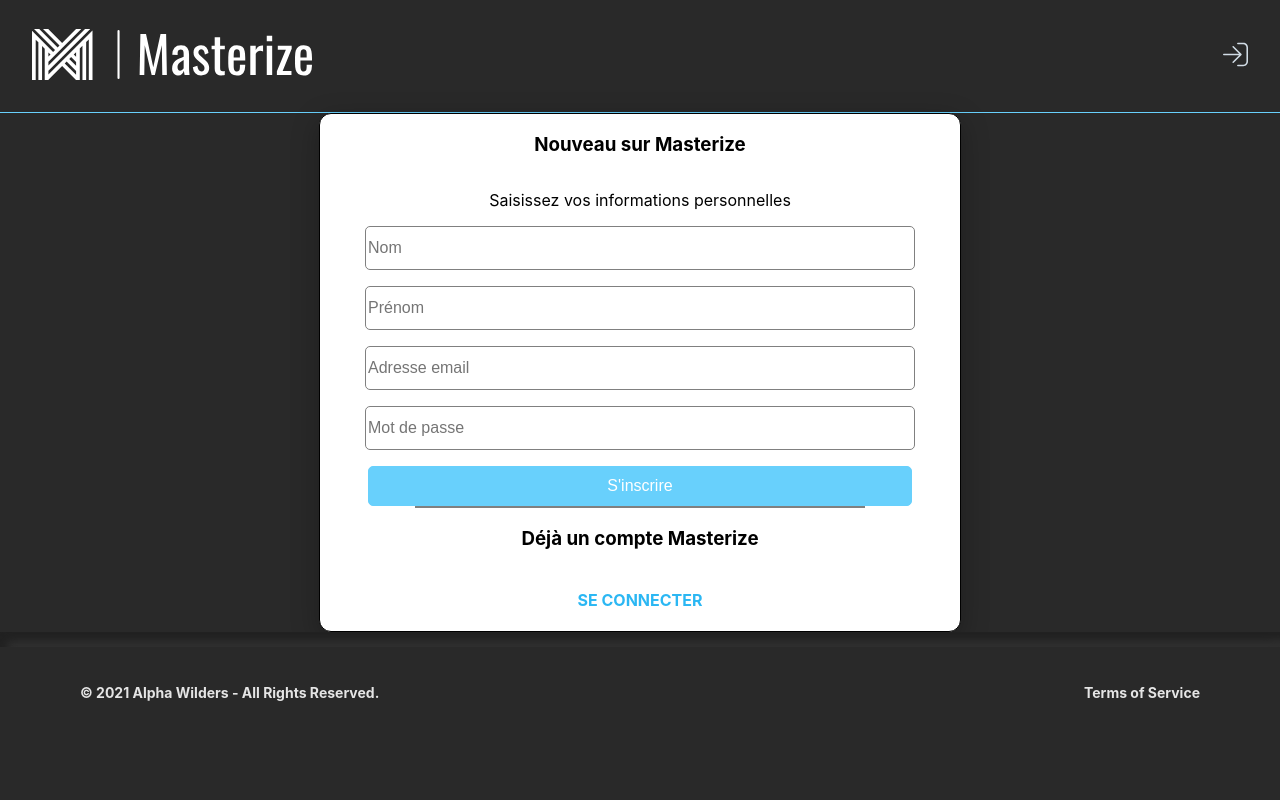
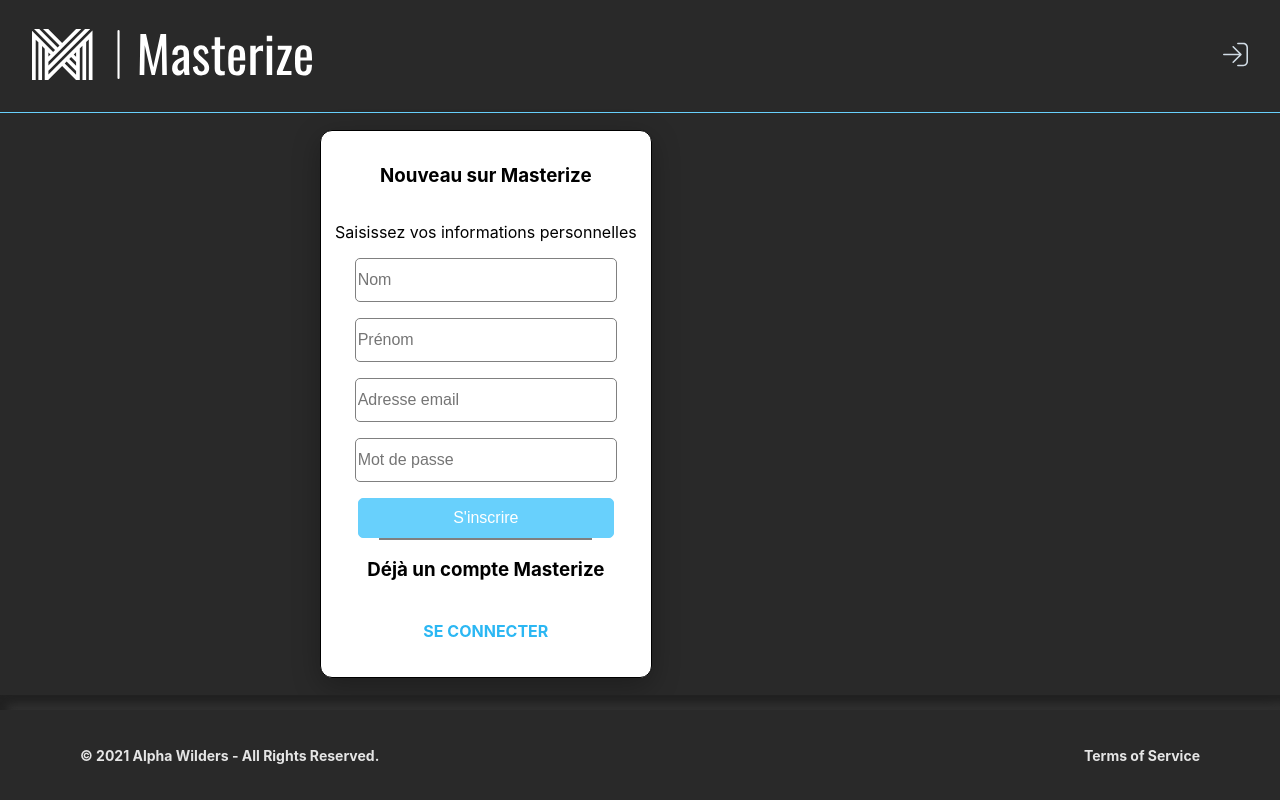
Before and after one commit to WildCodeSchool/2104-wns-remote-alphas, a React (Create React App) app in the folder front/: page /signup in a window 1280 px wide. Built offline with nearby package versions, Linux system fonts and the light colour scheme; no server answers.

Commit message:
fix footer and wrap certain of component for easily styled

```diff
--- a/front/src/components/Home.tsx
+++ b/front/src/components/Home.tsx
@@ -25,10 +25,9 @@ const AppContent = styled.div`
 
 const CardContainer = styled.div`
 	width: 100%;
-	padding: 50px 0px;
+	height: calc(100vh - 113px - 105px);
 	display: flex;
 	flex-wrap: wrap;
-	margin: 2em;
 	gap: 2em;
 `;
 
--- a/front/src/components/SingleCourse.tsx
+++ b/front/src/components/SingleCourse.tsx
@@ -23,6 +23,7 @@ const BackButton = styled.button`
 	width: 125px;
 	align-self: flex-start;
 	margin: 0 0 2% 12%;
+	cursor: pointer;
 `;
 
 const ArrowContent = styled.div`
--- a/front/src/components/VisitorHomePage.tsx
+++ b/front/src/components/VisitorHomePage.tsx
@@ -19,6 +19,7 @@ const AppContent = styled.div`
 	background-color: ${(props) => props.theme.colors.primary};
 	display: flex;
 	flex-direction: column;
+	height: calc(100vh - 113px - 105px);
 `;
 
 const CardContainer = styled.div`
--- a/front/src/components/authentication/SignInPage.tsx
+++ b/front/src/components/authentication/SignInPage.tsx
@@ -9,16 +9,10 @@ import AuthField from './AuthField';
 
 const Wrapper = styled.div`
 	display: flex;
-	flex-direction: column;
 	align-items: center;
 	margin: auto;
-	margin-top: 5rem;
-	margin-bottom: 5rem;
 	width: 20%;
-	height: 100%;
-	border: 1px solid black;
-	border-radius: 12px;
-	box-shadow: rgb(0 0 0 / 28%) 0px 8px 28px;
+	height: calc(100vh - 113px - 105px);
 
 	@media screen and (max-width: 780px) {
 		width: 95%;
@@ -26,6 +20,17 @@ const Wrapper = styled.div`
 	@media all and (min-width: 790px) and (max-width: 1280px) {
 		width: 50%;
 	}
+`;
+
+const FormContainer = styled.div`
+	background-color: white;
+	border: 1px solid black;
+	border-radius: 12px;
+	box-shadow: rgb(0 0 0 / 28%) 0px 8px 28px;
+	display: flex;
+	flex-direction: column;
+	align-items: center;
+	padding: 14px;
 `;
 
 const ContainForm = styled.div`
@@ -61,6 +66,7 @@ const Button = styled.button`
 `;
 const Title = styled.h1`
 	font-size: ${(props) => props.theme.fontSize.s};
+	text-align: center;
 `;
 
 const SubTitle = styled.h2`
@@ -135,7 +141,8 @@ export default function SignInPage(): JSX.Element {
 		}
 	}
 	return (
-		<Wrapper style={{ backgroundColor: 'white' }}>
+		<Wrapper>
+			<FormContainer>
 			<Title>J&apos;ai déjà un compte Masterize</Title>
 			<ContainForm>
 				<Form>
@@ -182,6 +189,8 @@ export default function SignInPage(): JSX.Element {
 				}}>
 				S&apos;INSCRIRE
 			</LittleTitle>
+
+			</FormContainer>
 		</Wrapper>
 	);
 }
--- a/front/src/components/authentication/SignUpPage.tsx
+++ b/front/src/components/authentication/SignUpPage.tsx
@@ -8,14 +8,10 @@ import { ME, SIGNUP, LOGIN } from '../../utils/apollo';
 /// Build styled components
 const Wrapper = styled.div`
 	display: flex;
-	flex-direction: column;
 	align-items: center;
 	margin: auto;
+	height: calc(100vh - 113px - 105px);
 	width: 20%;
-	height: 100%;
-	border: 1px solid black;
-	border-radius: 12px;
-	box-shadow: rgb(0 0 0 / 28%) 0px 8px 28px;
 
 	@media screen and (max-width: 780px) {
 		width: 95%;
@@ -23,6 +19,17 @@ const Wrapper = styled.div`
 	@media all and (min-width: 790px) and (max-width: 1280px) {
 		width: 50%;
 	}
+`;
+
+const FormContainer = styled.div`
+	background-color: white;
+	border: 1px solid black;
+	border-radius: 12px;
+	box-shadow: rgb(0 0 0 / 28%) 0px 8px 28px;
+	display: flex;
+	flex-direction: column;
+	align-items: center;
+	padding: 14px;
 `;
 
 const ContainForm = styled.div`
@@ -66,6 +73,10 @@ const Button = styled.button`
 	}
 `;
 const Title = styled.h3``;
+
+const Subtitle = styled.p`
+	text-align: center;
+`;
 
 const LittleTitle = styled.h4`
 	cursor: pointer;
@@ -158,9 +169,10 @@ export default function SignUpPage(): JSX.Element {
 	}
 
 	return (
-		<Wrapper style={{ backgroundColor: 'white' }}>
+		<Wrapper>
+			<FormContainer>
 				<Title>Nouveau sur Masterize</Title>
-			<p>Saisissez vos informations personnelles</p>
+				<Subtitle>Saisissez vos informations personnelles</Subtitle>
 				<ContainForm>
 					<Form>
 						<Input
@@ -216,6 +228,7 @@ export default function SignUpPage(): JSX.Element {
 				<Line> </Line>
 				<Title>Déjà un compte Masterize</Title>
 				<LittleTitle onClick={() => handleClick()}>SE CONNECTER</LittleTitle>
+			</FormContainer>
 		</Wrapper>
 	);
 }
--- a/front/src/components/core/ScrollToTop.tsx
+++ b/front/src/components/core/ScrollToTop.tsx
@@ -1,4 +1,4 @@
-import React, { useState } from 'react';
+import React, { useEffect, useState } from 'react';
 import styled from 'styled-components';
 
 const Content = styled.div`
@@ -7,14 +7,22 @@ const Content = styled.div`
     display: flex;
     align-items: center;
     flex-direction: column;
+    cursor: pointer;
+    position: relative;
+
 `;
 
 const ContainerIcon = styled.div`
-    width: 32px;
+    width: 84px;
+    display: flex;
+    flex-direction: column;
+    align-items: center;
+    position: absolute;
+    bottom: 108px;
 `;
 
 const Icon = styled.img`
-    width: 100%;
+    width: 45%;
 `;
 
 const Text = styled.p`
@@ -25,20 +33,17 @@ const Text = styled.p`
 function ScrollToTop(): JSX.Element {
     const [isVisible, setIsVisible] = useState(true);
 
-    const toggleVisibility = (): void => {
-        if (window.pageYOffset > 300) {
+    useEffect(() => {
+      document.addEventListener('scroll', () => {
+        if (window.pageYOffset > 790) {
           setIsVisible(true);
         } else {
           setIsVisible(false);
         }
-      };
+      });
+    }, []);
 
-    const componentDidMount = () => {
-        document.addEventListener('scroll', () => {
-          toggleVisibility();
-        });
-      };
-    const scrollToTop = (): void => {
+    const scrollToTop = (): any => {
         window.scrollTo({
           top: 0,
           behavior: 'smooth'
@@ -47,11 +52,13 @@ function ScrollToTop(): JSX.Element {
     return (
       <Content>
         {isVisible && (
-          <ContainerIcon onClick={() => scrollToTop()} onKeyDown={() => scrollToTop()} role="button" tabIndex={0}>
-              <Icon src="/assets/icons/016-caret-arrow-up.svg" alt="arrow icon" />
-          </ContainerIcon>
+            <ContainerIcon onClick={() => scrollToTop()} onKeyDown={() => scrollToTop()} role="button" tabIndex={0}>
+                <Icon src="/assets/icons/016-caret-arrow-up.svg" alt="arrow icon" />
+                <>
+                <Text>Back to top</Text>
+                </>
+            </ContainerIcon>
         )}
-        <Text>Back to top</Text>
       </Content>
     );
 }
--- a/front/src/components/help/Help.tsx
+++ b/front/src/components/help/Help.tsx
@@ -3,7 +3,7 @@ import styled from 'styled-components';
 import ComingSoon from '../core/ComingSoon';
 
 const ContentHelp = styled.div`
-    height: calc(100vh - 113px - 94px);
+    height: calc(100vh - 113px - 105px);
     display: flex;
     justify-content: center;
     align-items: center;
--- a/front/src/components/settings/Settings.tsx
+++ b/front/src/components/settings/Settings.tsx
@@ -1,4 +1,5 @@
 import React, { useState } from 'react';
+import styled from 'styled-components';
 import CircleAvatar from '../core/CircleAvatar.styled';
 import Card from './components/Card.styled';
 import CardMenu from './components/CardMenu.styled';
@@ -8,6 +9,12 @@ import Distractions from './settings_sections/Distractions.styled';
 import Profile from './settings_sections/Profile.styled';
 import Texts from './settings_sections/Texts.styled';
 import UserSettings from './settings_sections/UserSettings.styled';
+
+const Wrapper = styled.div`
+	height: calc(100vh - 113px - 105px);
+	display: flex;
+	align-items: center;
+`;
 
 /**
  * Settings provides a setting card with 2 sections:
@@ -34,6 +41,7 @@ const Settings = (): JSX.Element => {
 	};
 	const displayedSection = sections[section];
 	return (
+		<Wrapper>
 			<Card>
 				<CardMenu>
 					<CircleAvatar
@@ -45,6 +53,7 @@ const Settings = (): JSX.Element => {
 				</CardMenu>
 				{displayedSection}
 			</Card>
+		</Wrapper>
 	);
 };
 
--- a/front/src/components/timeline/Timeline.styled.tsx
+++ b/front/src/components/timeline/Timeline.styled.tsx
@@ -9,7 +9,7 @@ import { GET_COURSES } from '../../utils/apollo';
 
 const TimelineContent = styled.div`
 	width: 100%;
-	height: calc(100vh - 113px - 94px);
+	height: calc(100vh - 113px - 105px);
 	background-color: #292929;
 `;
 export type CourseType = {
--- a/front/src/components/wiki/Wiki.tsx
+++ b/front/src/components/wiki/Wiki.tsx
@@ -3,7 +3,7 @@ import styled from 'styled-components';
 import ComingSoon from '../core/ComingSoon';
 
 const ContentWiki = styled.div`
-    height: calc(100vh - 113px - 94px);
+    height: calc(100vh - 113px - 105px);
     display: flex;
     justify-content: center;
     align-items: center;
```
Also changed, not shown: 1 other file (tests, documents, lock files or other folders). Lines whose indentation alone changed are shown as unchanged.
